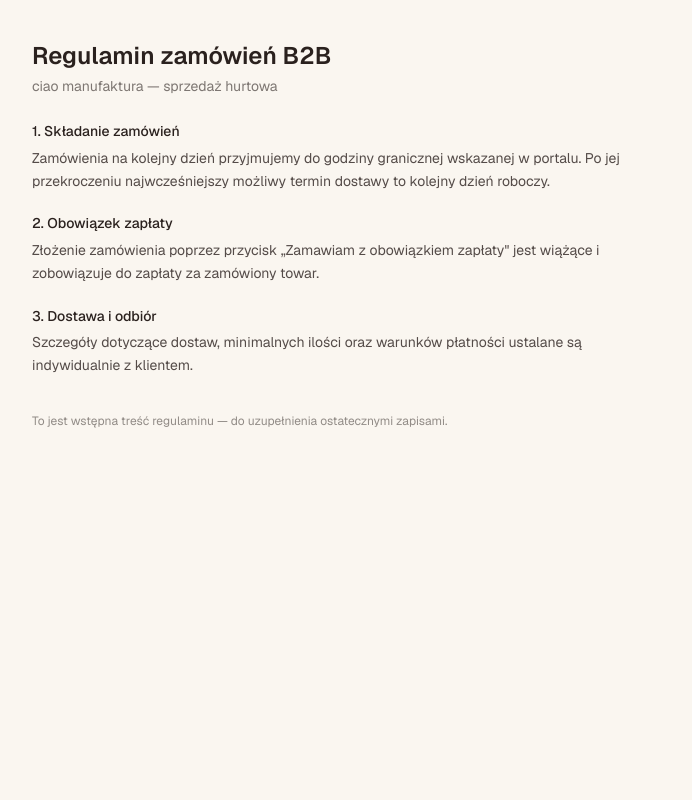
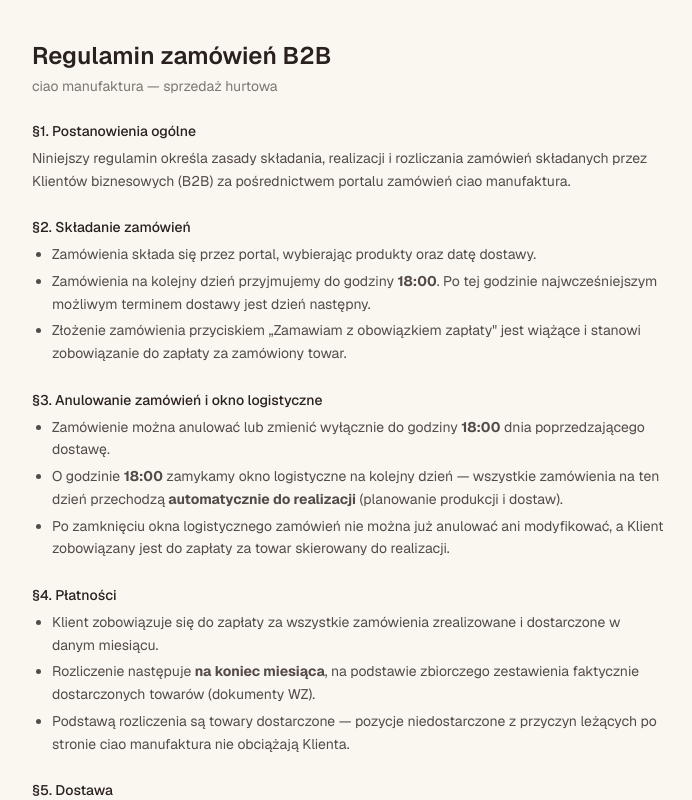
Before and after one commit to Leadlions/ciaob2b, a Next.js app: page /regulamin in a window 1280 px wide. Shown: the top 800 px of the page, without its empty margins (292-984 px from the left). Built offline with nearby package versions, Linux system fonts and the light colour scheme; no server answers; the database is empty.

Commit message:
Regulamin: płatność na koniec miesiąca + anulowanie do godziny granicznej (okno logistyczne)

```diff
--- a/src/app/regulamin/page.tsx
+++ b/src/app/regulamin/page.tsx
@@ -1,8 +1,15 @@
+import { createClient } from "@/lib/supabase/server";
+import { getCutoffHour } from "@/lib/settings";
+
 export const metadata = {
   title: "Regulamin — ciao manufaktura",
 };
 
-export default function RegulaminPage() {
+export default async function RegulaminPage() {
+  const supabase = await createClient();
+  const cutoffHour = await getCutoffHour(supabase);
+  const cutoff = `${String(cutoffHour).padStart(2, "0")}:00`;
+
   return (
     <main className="mx-auto max-w-2xl px-5 py-10">
       <h1 className="text-2xl font-semibold">Regulamin zamówień B2B</h1>
@@ -10,38 +17,111 @@
         ciao manufaktura — sprzedaż hurtowa
       </p>
 
-      <div className="mt-6 space-y-5 text-sm leading-relaxed text-foreground/80">
+      <div className="mt-6 space-y-6 text-sm leading-relaxed text-foreground/80">
         <section>
-          <h2 className="font-medium text-foreground">1. Składanie zamówień</h2>
+          <h2 className="font-medium text-foreground">
+            §1. Postanowienia ogólne
+          </h2>
           <p className="mt-1">
-            Zamówienia na kolejny dzień przyjmujemy do godziny granicznej
-            wskazanej w portalu. Po jej przekroczeniu najwcześniejszy możliwy
-            termin dostawy to kolejny dzień roboczy.
+            Niniejszy regulamin określa zasady składania, realizacji i
+            rozliczania zamówień składanych przez Klientów biznesowych (B2B) za
+            pośrednictwem portalu zamówień ciao manufaktura.
           </p>
         </section>
 
         <section>
           <h2 className="font-medium text-foreground">
-            2. Obowiązek zapłaty
+            §2. Składanie zamówień
           </h2>
+          <ul className="mt-1 list-disc space-y-1 pl-5">
+            <li>
+              Zamówienia składa się przez portal, wybierając produkty oraz datę
+              dostawy.
+            </li>
+            <li>
+              Zamówienia na kolejny dzień przyjmujemy do godziny{" "}
+              <strong>{cutoff}</strong>. Po tej godzinie najwcześniejszym
+              możliwym terminem dostawy jest dzień następny.
+            </li>
+            <li>
+              Złożenie zamówienia przyciskiem „Zamawiam z obowiązkiem zapłaty"
+              jest wiążące i stanowi zobowiązanie do zapłaty za zamówiony towar.
+            </li>
+          </ul>
+        </section>
+
+        <section>
+          <h2 className="font-medium text-foreground">
+            §3. Anulowanie zamówień i okno logistyczne
+          </h2>
+          <ul className="mt-1 list-disc space-y-1 pl-5">
+            <li>
+              Zamówienie można anulować lub zmienić wyłącznie do godziny{" "}
+              <strong>{cutoff}</strong> dnia poprzedzającego dostawę.
+            </li>
+            <li>
+              O godzinie <strong>{cutoff}</strong> zamykamy okno logistyczne na
+              kolejny dzień — wszystkie zamówienia na ten dzień przechodzą
+              <strong> automatycznie do realizacji</strong> (planowanie
+              produkcji i dostaw).
+            </li>
+            <li>
+              Po zamknięciu okna logistycznego zamówień nie można już anulować
+              ani modyfikować, a Klient zobowiązany jest do zapłaty za towar
+              skierowany do realizacji.
+            </li>
+          </ul>
+        </section>
+
+        <section>
+          <h2 className="font-medium text-foreground">§4. Płatności</h2>
+          <ul className="mt-1 list-disc space-y-1 pl-5">
+            <li>
+              Klient zobowiązuje się do zapłaty za wszystkie zamówienia
+              zrealizowane i dostarczone w danym miesiącu.
+            </li>
+            <li>
+              Rozliczenie następuje <strong>na koniec miesiąca</strong>, na
+              podstawie zbiorczego zestawienia faktycznie dostarczonych towarów
+              (dokumenty WZ).
+            </li>
+            <li>
+              Podstawą rozliczenia są towary dostarczone — pozycje niedostarczone
+              z przyczyn leżących po stronie ciao manufaktura nie obciążają
+              Klienta.
+            </li>
+          </ul>
+        </section>
+
+        <section>
+          <h2 className="font-medium text-foreground">§5. Dostawa</h2>
           <p className="mt-1">
-            Złożenie zamówienia poprzez przycisk „Zamawiam z obowiązkiem
-            zapłaty" jest wiążące i zobowiązuje do zapłaty za zamówiony towar.
+            Dostawy realizowane są w terminach wskazanych w zamówieniu. Każda
+            dostawa potwierdzana jest dokumentem WZ, który stanowi podstawę
+            miesięcznego rozliczenia.
           </p>
         </section>
 
         <section>
-          <h2 className="font-medium text-foreground">3. Dostawa i odbiór</h2>
+          <h2 className="font-medium text-foreground">§6. Reklamacje</h2>
           <p className="mt-1">
-            Szczegóły dotyczące dostaw, minimalnych ilości oraz warunków
-            płatności ustalane są indywidualnie z klientem.
+            Reklamacje dotyczące jakości lub zgodności dostawy należy zgłaszać
+            niezwłocznie w dniu dostawy. Zasady reklamacji i ewentualnych korekt
+            ustalane są indywidualnie z Klientem.
           </p>
         </section>
 
-        <p className="pt-4 text-xs text-foreground/50">
-          To jest wstępna treść regulaminu — do uzupełnienia ostatecznymi
-          zapisami.
-        </p>
+        <section>
+          <h2 className="font-medium text-foreground">
+            §7. Postanowienia końcowe
+          </h2>
+          <p className="mt-1">
+            W sprawach nieuregulowanych niniejszym regulaminem zastosowanie mają
+            powszechnie obowiązujące przepisy prawa. ciao manufaktura zastrzega
+            sobie prawo do zmiany regulaminu; o zmianach Klienci informowani są
+            za pośrednictwem portalu.
+          </p>
+        </section>
       </div>
     </main>
   );
```
